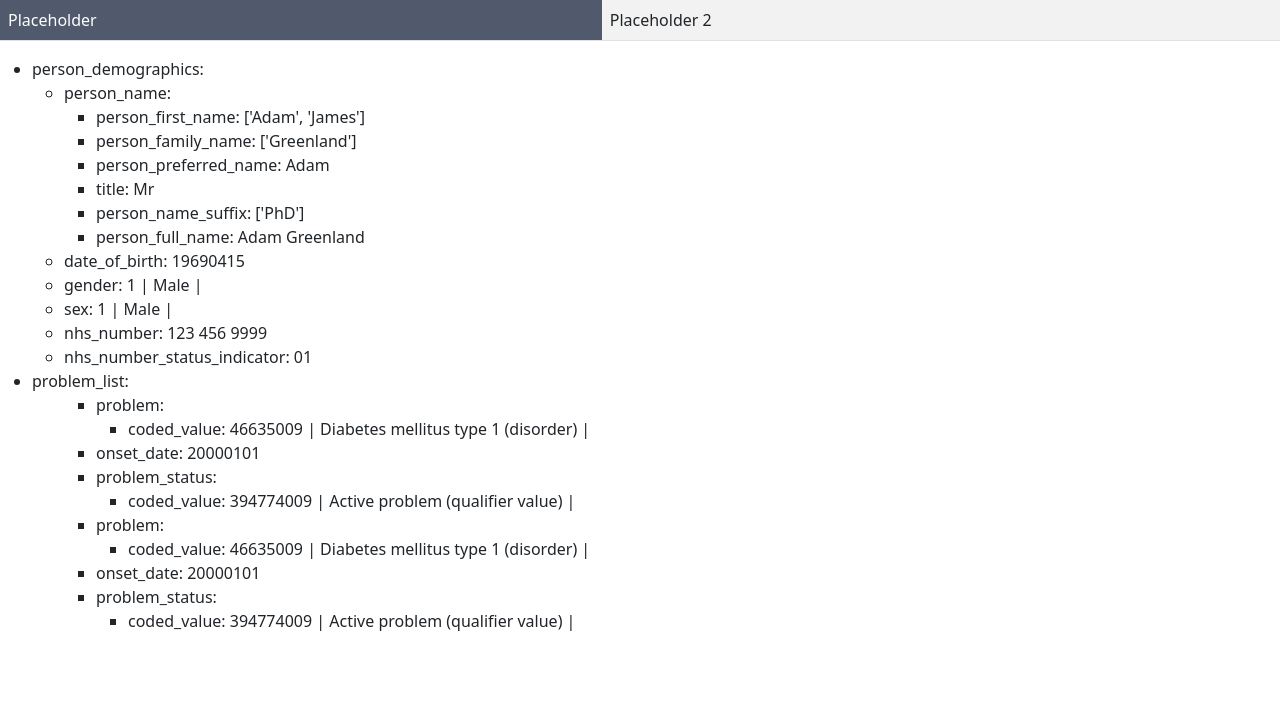
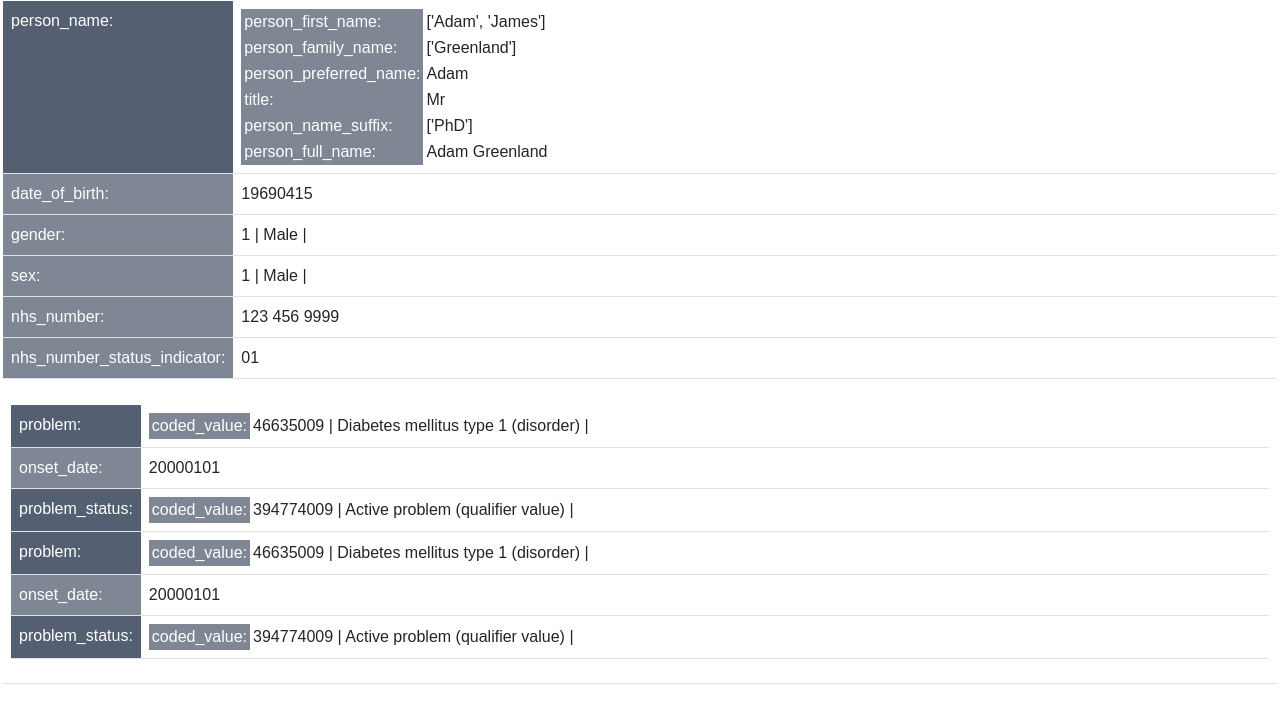
Before and after one commit to charliemccay/PRSB-Jinja-Templates, a Flask app: page / in a window 1280 px wide. Shown: the top 723 px of the page. Run offline with Flask 3, Linux system fonts and the light colour scheme.

Commit message:
CSS First Draft

```diff
--- a/templates/rightTemplate.html
+++ b/templates/rightTemplate.html
@@ -5,48 +5,150 @@
     <meta name="viewport" content="width=device-width, initial-scale=1">
     <link href="https://cdn.jsdelivr.net/npm/bootstrap@5.3.0/dist/css/bootstrap.min.css" rel="stylesheet" integrity="sha384-9ndCyUaIbzAi2FUVXJi0CjmCapSmO7SnpJef0486qhLnuZ2cdeRhO02iuK6FUUVM" crossorigin="anonymous">
     <title>Time Line</title>
+    <style>
+        * {
+            font-family: Arial;
+        }
+        td {
+            padding: 1px;
+            padding-left: 3px;
+            padding-right: 3px;
+        }
+        h2 {
+            padding: 2px;
+            padding-left: 5px;
+            padding-right: 5px;
+            background-color: rgba(42, 55, 79, 0.8);
+            color: white;
+        }
+
+        .outer-table {
+            width: 100%;
+        }
+
+    </style>
 </head>
 
 <body>
-    <!-- <h1 style="padding: 10px;">Time Line</h1> -->
-    <table class="table table-striped">
+<table class="outer-table">
 <tbody>
-            <tr>
-                <td style="background-color: rgba(42, 55, 79, 0.8); color: white;">Placeholder</td>
-                <td>Placeholder 2</td>
-            </tr>
-
-        </tbody>
-      </table>
-
-      <ul>
     {% macro print_dict(data) %}
         {% for key, value in data.items() %}
             {% if value is mapping %}
-                    <li>{{ key }}:</li>
-                    <!-- comment -->
-                    <ul>
+                <tr>
+                    {% if key == 'person_demographics' or key == 'problem_list' %}
+                        <td>
+                            <table class="table">
                                 {{ print_dict(value) }}
-                    </ul>
+                            </table>
+                        </td>
+                    {% else %}
+                        <td style="background-color: rgba(42, 55, 79, 0.8); width: 15px; color: white;">{{ key }}: </td>
+
+                        <!-- could put a catch in here? -->
+                        <td>
+                            <table>
+                                {{ print_dict(value) }}
+                            </table>
+                        </td>
+                    {% endif %}
+                </tr>
+
             {% elif value is sequence %}
                 {% if value|length > 0 and value[0] is mapping %}
-                        <ul>
+                    <tr>
+                        <td>
+                            <table class="table">
                                 {% for item in value %}
-
+                                    <tr>
                                         {{ print_dict(item) }}
-
+                                    </tr>
                                 {% endfor %}
-                        </ul>
+                            </table>
+                        </td>
+                    </tr>
                 {% else %}
-                        <li>{{ key }}: {{ value }}</li>
+                    <tr>
+                        <td style="background-color: rgba(42, 55, 79, 0.6); width: 15px; color: white;">{{ key }}:</td>
+                        <td>{{ value }}</td>
+                    </tr>
                 {% endif %}
             {% else %}
-                    <li>{{ key }}: {{ value }}</li>
+                <tr>
+                    <td style="background-color: rgba(42, 55, 79, 0.6); width: 15px; color: white;">{{ key }} :</td>
+                    <td>{{ value }}</td>
+                </tr>
             {% endif %}
         {% endfor %}
     {% endmacro %}
 
     {{ print_dict(data) }}
-    </ul>
+</tbody>
+</table>
+
+
+
+<!-- <table class="table table-striped-column">
+<thead class="table-dark">
+    <tr>
+        <th scope="col">Patient Information</th>
+    </tr>
+</thead>
+
+<tbody>
+    {% macro print_dict(data) %}
+        {% for key, value in data.items() %}
+            {% if value is mapping %}
+                <tr>
+                    {% if key == 'person_demographics' or key == 'person_name' or key == 'problem_list'%}
+                        <td>
+                            <table>
+                                {{ print_dict(value) }}
+                            </table>
+                        </td>
+                    {% else %}
+                        <td class="left_column">{{ key }} :</td>
+
+                        <td>
+                            <table>
+                                {{ print_dict(value) }}
+                            </table>
+                        </td>
+                    {% endif %}
+                </tr>
+
+            {% elif value is sequence %}
+                {% if value|length > 0 and value[0] is mapping %}
+                    <tr>
+                        <td>
+                            <table>
+                                {% for item in value %}
+                                    <tr>
+                                        {{ print_dict(item) }}
+                                    </tr>
+                                {% endfor %}
+                            </table>
+                        </td>
+                    </tr>
+                {% else %}
+                    <tr>
+                        <td class="left_column">{{ key }} :</td>
+                        <td>{{ value }}</td>
+                    </tr>
+                {% endif %}
+            {% else %}
+                <tr>
+                    <td>{{ key }} :</td>
+                    <td>{{ value }}</td>
+                </tr>
+            {% endif %}
+        {% endfor %}
+    {% endmacro %}
+
+    {{ print_dict(data) }}
+</tbody>
+</table> -->
+
+
 </body>
 </html>
```
Lines whose indentation alone changed are shown as unchanged.
